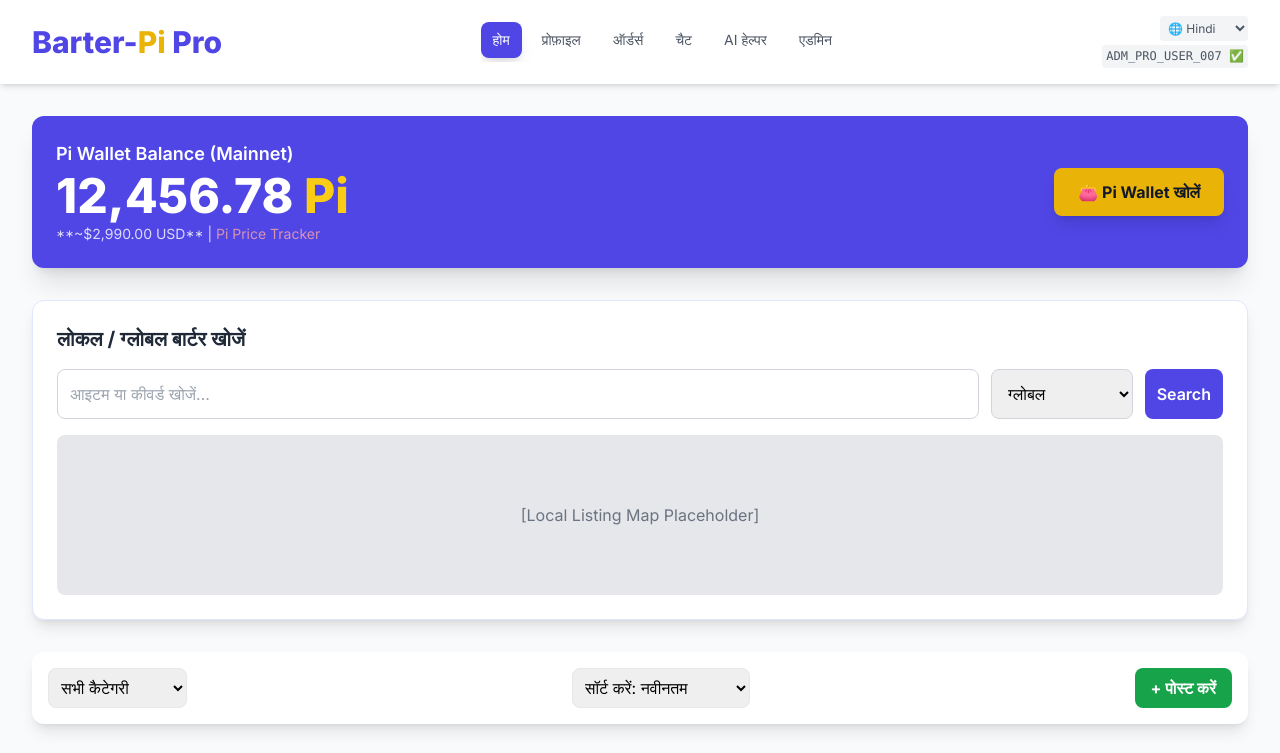
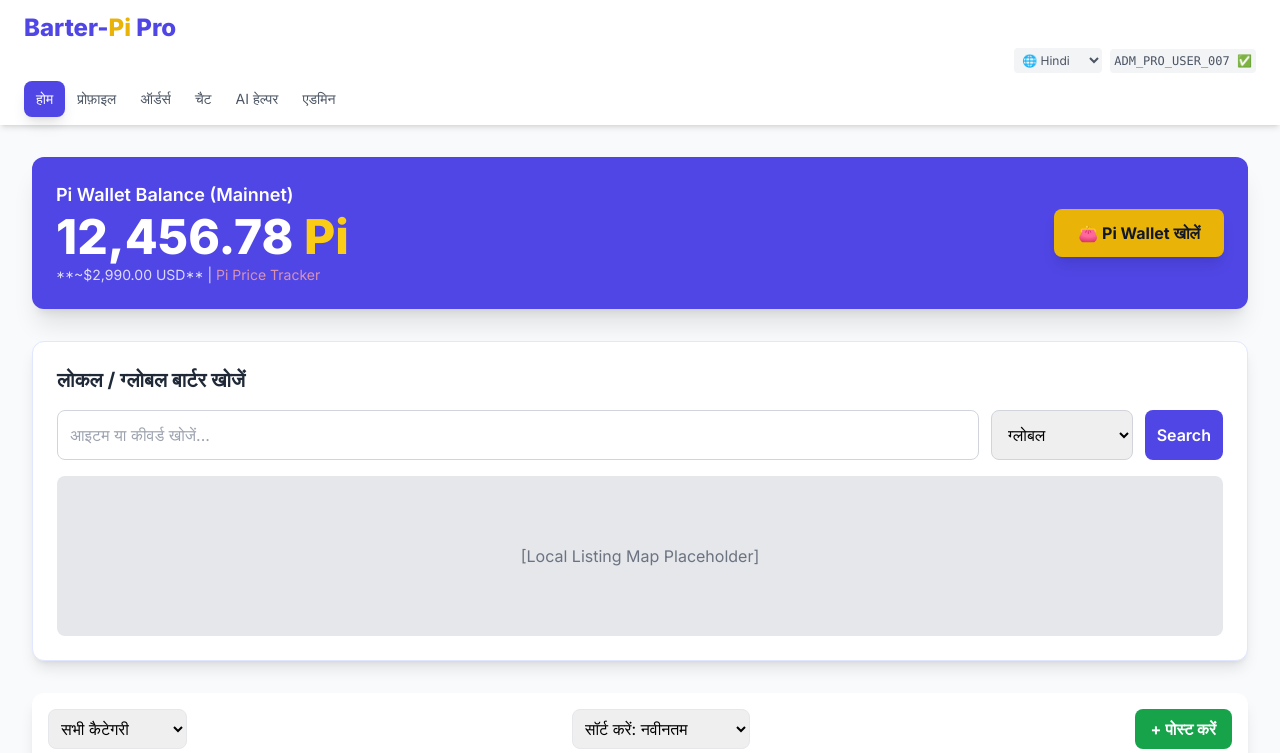
Before and after one commit to lcmaurya/BarterPi, a plain HTML site: page index.html in a window 1280 px wide. Shown: the top 753 px of the page. Drawn offline with nearby package versions, Linux system fonts and the light colour scheme.

Commit message:
Update index.html

```diff
--- a/index.html
+++ b/index.html
@@ -23,20 +23,22 @@
     <div id="app">
 
         <header class="bg-white shadow-md sticky top-0 z-20">
-            <div class="max-w-7xl mx-auto px-4 sm:px-6 lg:px-8 py-4 flex flex-col sm:flex-row justify-between items-center">
-                <h1 class="text-3xl font-extrabold text-indigo-600 mb-2 sm:mb-0">
+    <div class="max-w-7xl mx-auto px-2 sm:px-4 lg:px-6 py-3 flex flex-wrap justify-between items-center">
+        <h1 class="text-2xl font-extrabold text-indigo-600 w-full xs:w-auto">
             Barter-<span class="text-yellow-500">Pi</span> Pro
         </h1>
-                <div class="flex space-x-2 overflow-x-auto pb-1" id="nav-buttons">
-                    </div>
-                <div class="text-sm text-gray-600 text-right mt-2 sm:mt-0">
+
+        <div class="text-sm text-gray-600 text-right mt-1 w-auto ml-auto flex items-center space-x-2">
             <select class="bg-gray-100 p-1 rounded text-xs">
                 <option>🌐 Hindi</option>
                 <option>🌐 English</option>
             </select>
-                    <span class="font-mono text-xs bg-gray-100 p-1 rounded block mt-1 leading-tight overflow-x-auto whitespace-nowrap">
+            <span class="font-mono text-xs bg-gray-100 p-1 rounded whitespace-nowrap">
                 ADM_PRO_USER_007 <span role="img" aria-label="Verified">✅</span>
             </span>
+        </div>
+
+        <div class="flex flex-wrap justify-center sm:justify-start w-full mt-2 -mb-1" id="nav-buttons">
             </div>
     </div>
 </header>
```
Lines whose indentation alone changed are shown as unchanged.
